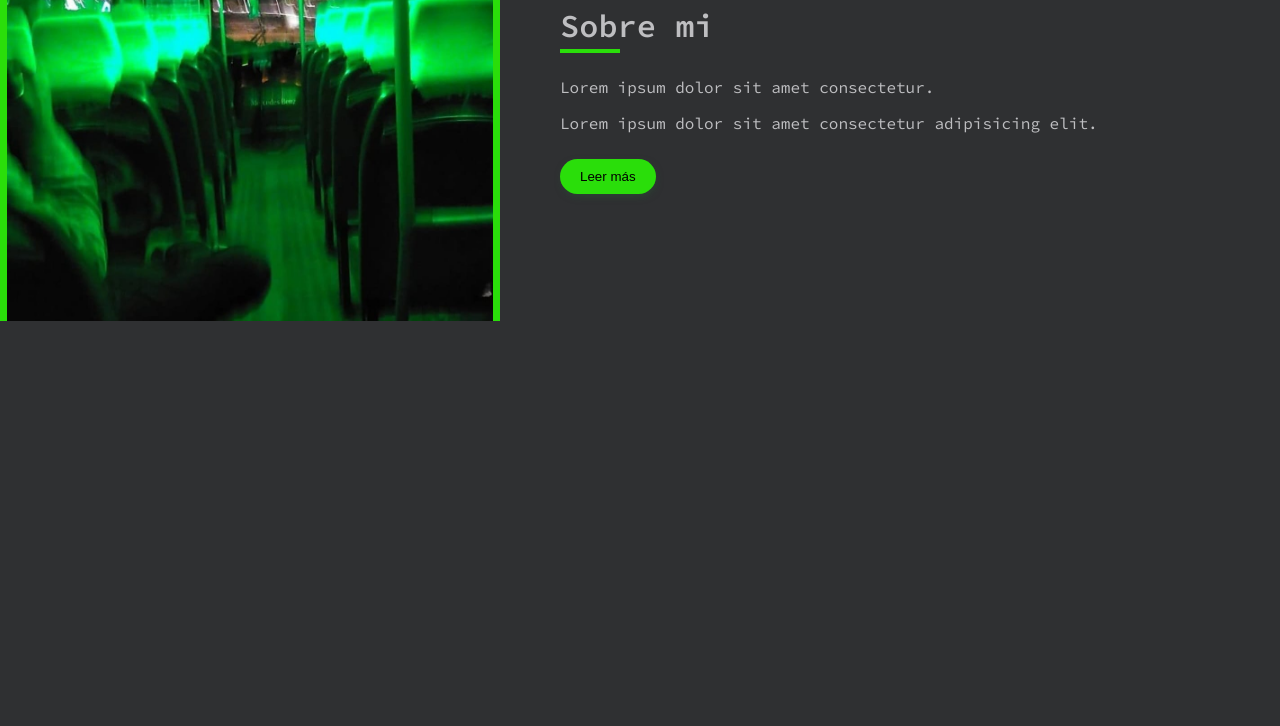
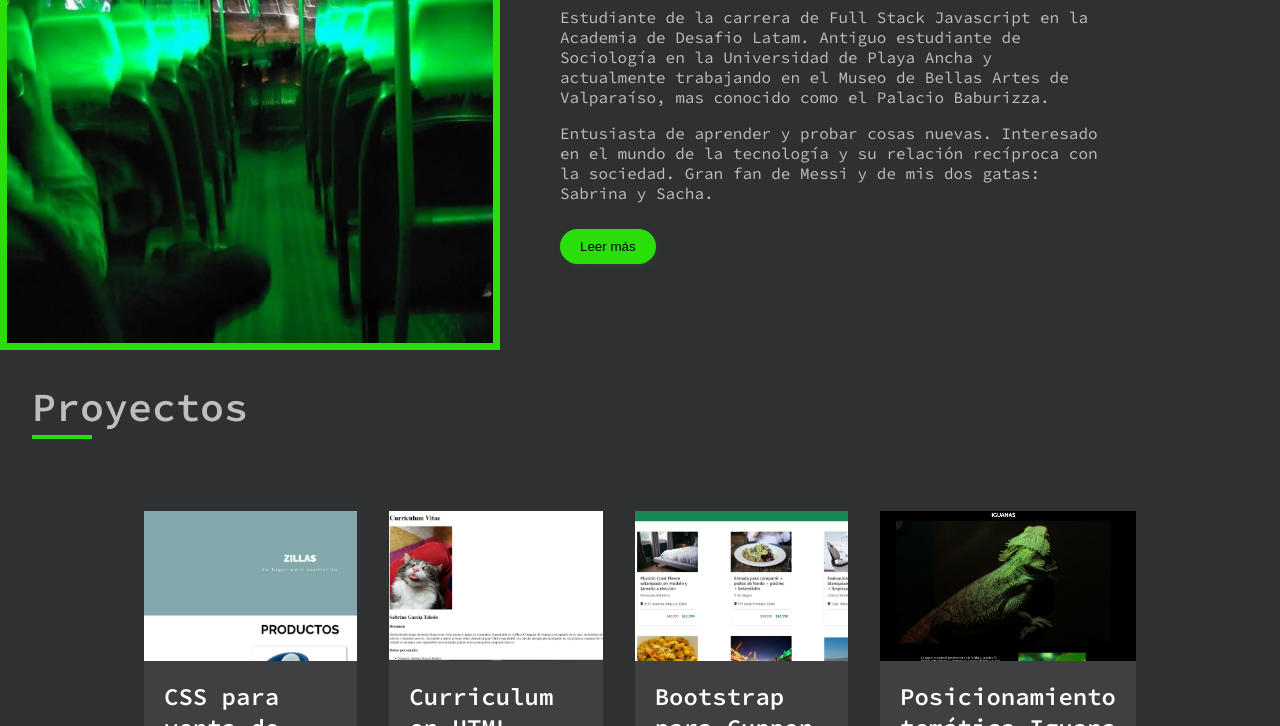
Before and after one commit to fran-dene/SebastianGarciaGuerrero.github.io, a plain HTML site: page index.html in a window 1280 px wide. Shown: the part 950-1676 px from the top of the page. Drawn offline with Linux system fonts and the light colour scheme.

Commit message:
arreglos

```diff
--- a/css/styles.css
+++ b/css/styles.css
@@ -165,10 +165,32 @@ span{
   margin: 1em;
 }
 
-.card__img {
+
+.card__imguno {
   width: 100%;
   height: 150px;
-  background-image: url(../img/2-original.png);
+  background-image: url(../img/previewzilas.jpeg);
+  background-size: cover;
+}
+
+.card__imgdos {
+  width: 100%;
+  height: 150px;
+  background-image: url(../img/previewcvsabrina.jpeg);
+  background-size: cover;
+}
+
+.card__imgtres {
+  width: 100%;
+  height: 150px;
+  background-image: url(../img/previewcuppon.jpeg);
+  background-size: cover;
+}
+
+.card__imgcuatro {
+  width: 100%;
+  height: 150px;
+  background-image: url(../img/previewiguana.jpeg);
   background-size: cover;
 }
 
@@ -289,6 +311,7 @@ span{
   width: 100vw;
   height: 200px;
   background-color: #2ade0a;
+  padding-top: 1em;
 }
 
 .footer-content h2 {
--- a/index.html
+++ b/index.html
@@ -4,7 +4,7 @@
   <meta charset="UTF-8">
   <meta http-equiv="X-UA-Compatible" content="IE=edge">
   <meta name="viewport" content="width=device-width, initial-scale=1.0">
-  <title>portfolio</title>
+  <title>Sebastián García Guerrero</title>
   <link rel="stylesheet" href="css/styles.css">
   <link rel="stylesheet" href="https://cdnjs.cloudflare.com/ajax/libs/font-awesome/6.2.1/css/all.min.css" integrity="sha512-MV7K8+y+gLIBoVD59lQIYicR65iaqukzvf/nwasF0nqhPay5w/9lJmVM2hMDcnK1OnMGCdVK+iQrJ7lzPJQd1w==" crossorigin="anonymous" referrerpolicy="no-referrer" />
 </head>
@@ -30,7 +30,7 @@
     <main class="main">
       <div class="info-content">
         <h1>Yo soy<span> Sebastián</span> García Guerrero</h1>
-        <p>Lorem ipsum dolor sit amet consectetur.</p>
+        <p>Estudiante de la carrera de Full Stack Javascript</p>
         <a href="./img/cvsebastian.pdf" download>
           <button class="download-cv">¡Descarga mi CV!</button>
         </a>
@@ -45,9 +45,11 @@
     <div class="about-info">
       <h2>Sobre mi</h2>
       <div class="divider"></div>
-      <p>Lorem ipsum dolor sit amet consectetur.</p>
-      <p>Lorem ipsum dolor sit amet consectetur adipisicing elit.</p>
-      <button class="download-cv">Leer más</button>
+      <p>Estudiante de la carrera de Full Stack Javascript en la Academia de Desafio Latam. Antiguo estudiante de Sociología en la Universidad de Playa Ancha y actualmente trabajando en el Museo de Bellas Artes de Valparaíso, mas conocido como el Palacio Baburizza.</p>
+      <p>Entusiasta de aprender y probar cosas nuevas. Interesado en el mundo de la tecnología y su relación recíproca con la sociedad. Gran fan de Messi y de mis dos gatas: Sabrina y Sacha.</p>
+      <a href="https://es.wikipedia.org/wiki/Lionel_Messi" target="_blank">
+        <button class="download-cv">Leer más</button>
+      </a>
     </div>
   </div>
 
@@ -59,10 +61,10 @@
     </div>
     <div class="container">
       <div class="card">
-        <div class="card__img">
+        <div class="card__imguno">
         </div>
         <div class="card__title">
-          <h2>CSS para venta de sillas.</h2>
+          <h2>CSS para venta de sillas</h2>
         </div>
         <div class="card__proyects-links">
           <a href="https://github.com/zvztn/proyectozilla" target="_blank">
@@ -81,7 +83,7 @@
         </div>
       </div>
       <div class="card">
-        <div class="card__img">
+        <div class="card__imgdos">
         </div>
         <div class="card__title">
           <h2>Curriculum en HTML</h2>
@@ -103,7 +105,7 @@
         </div>
       </div>
       <div class="card">
-        <div class="card__img">
+        <div class="card__imgtres">
         </div>
         <div class="card__title">
           <h2>Bootstrap para Cuppon</h2>
@@ -125,10 +127,10 @@
         </div>
       </div>
       <div class="card">
-        <div class="card__img">
+        <div class="card__imgcuatro">
         </div>
         <div class="card__title">
-          <h2>Iguana</h2>
+          <h2>Posicionamiento temática Iguana</h2>
         </div>
         <div class="card__proyects-links">
           <a href="https://github.com/zvztn/iguana" target="_blank">
```
Also changed, not shown: proyectos/desafiobootstrap/index.html (+1 -1 lines), img/previewcuppon.jpeg (added), img/previewcvsabrina.jpeg (added), img/previewiguana.jpeg (added), img/previewzilas.jpeg (added).
